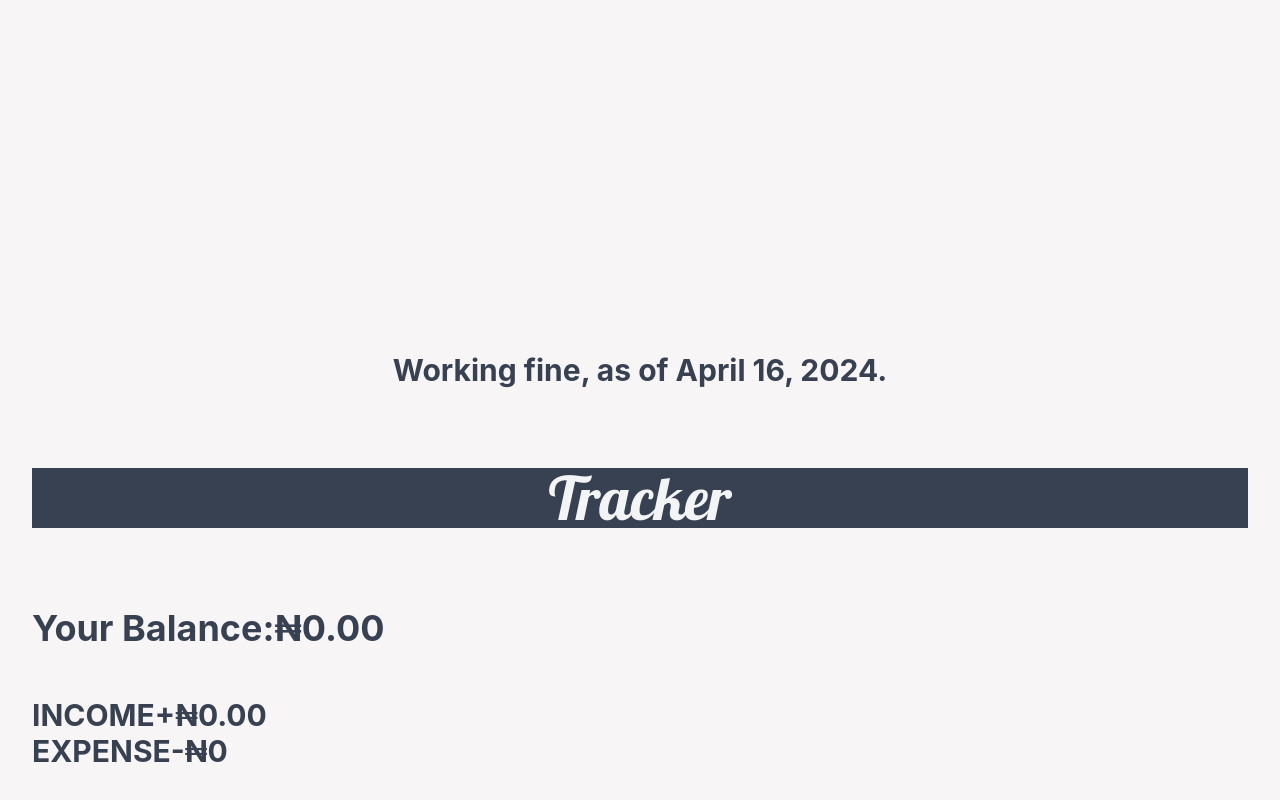
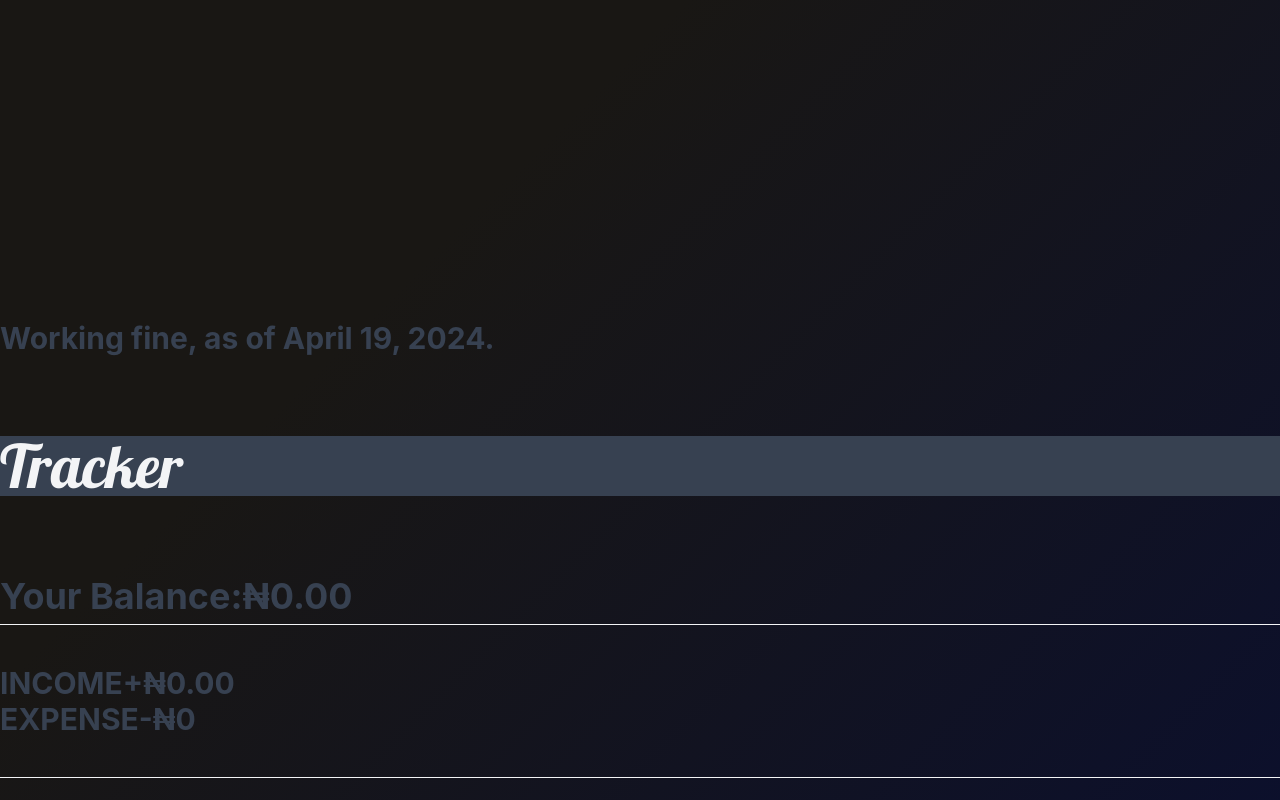
Before and after one commit to maximus-kai/sapatracker, a React (Vite) app: page / in a window 1280 px wide. Shown: the top 800 px of the page. Built offline with nearby package versions, Linux system fonts and the light colour scheme; a web font is replaced by a local one.

Commit message:
tweaked the background a little

```diff
--- a/src/App.jsx
+++ b/src/App.jsx
@@ -1,4 +1,3 @@
-import './App.css'
 import Nav  from './Components/Nav';
 import Heading from './Components/Heading';
 import Balance from './Components/Balance';
@@ -13,7 +12,7 @@
     <GlobalProvider >
       <div>
       <h5 className="text-gray-700 text-3xl pt-80 pb-10 font-bold ">
-        Working fine, as of April 16, 2024.
+        Working fine, as of April 19, 2024.
           </h5>
           <Nav/>
           <Heading/>
--- a/src/index.css
+++ b/src/index.css
@@ -12,7 +12,10 @@
 
   color-scheme: light dark;
   color: rgba(255, 255, 255, 0.87);
-  background-color: #f7f5f5;
+  /* background-color: #f7f5f5; */
+  background-color: #02051b;
+  background-image: linear-gradient(315deg, #070d35 0%, #191714 74%);
+
 
   font-synthesis: none;
   text-rendering: optimizeLegibility;
```
